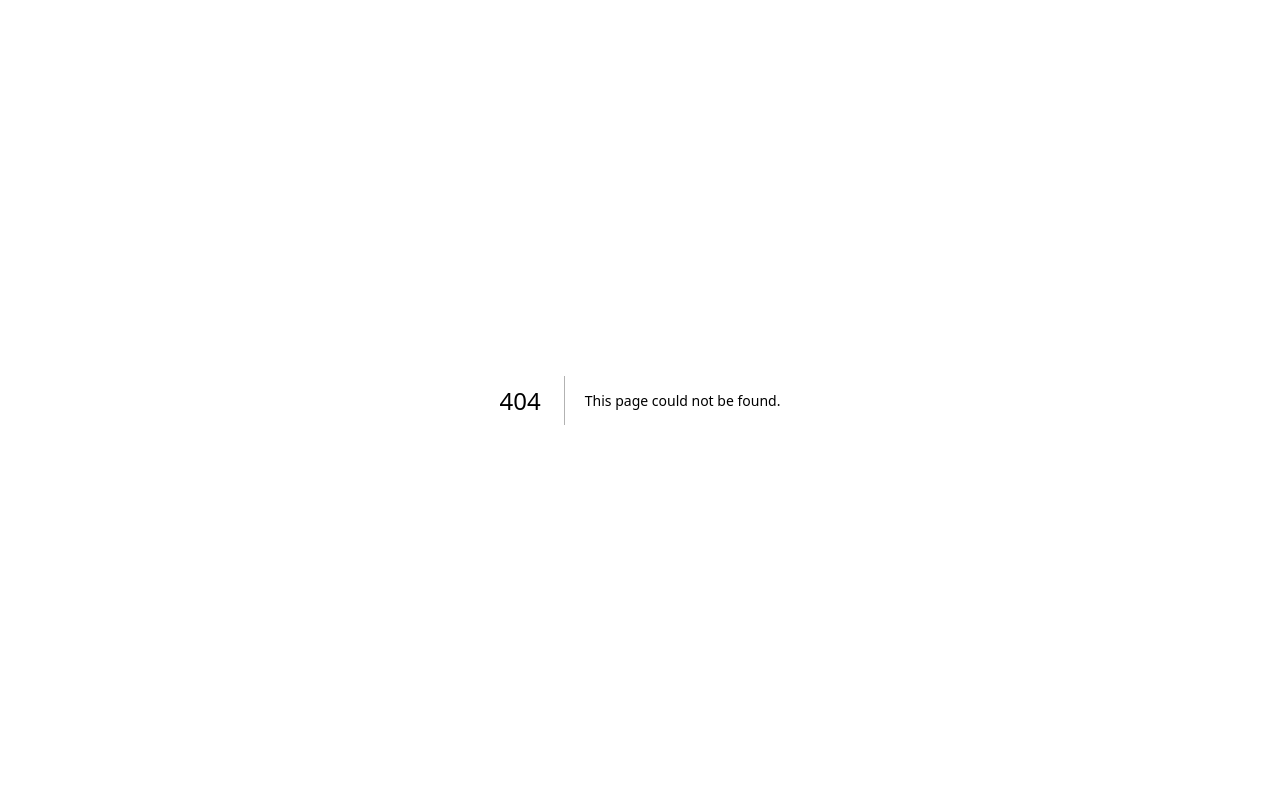
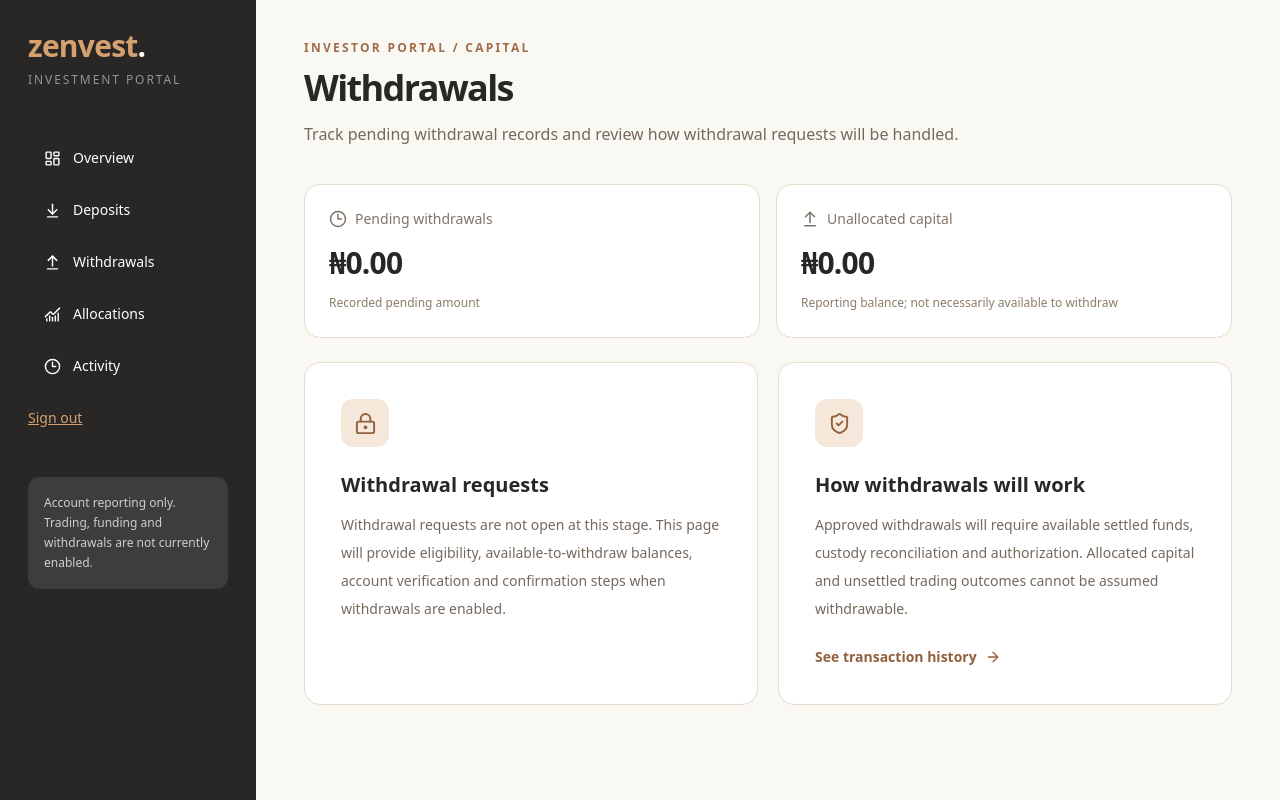
Before and after one commit to en0ma/zenvest, a Next.js app: page /withdrawals in a window 1280 px wide. Before the commit this address had no page. Built offline with nearby package versions, Linux system fonts and the light colour scheme; no server answers; the database is empty; sample sign-in values are in the browser's storage.

Commit message:
feat: add investor portal pages and shared interface

```diff
--- /dev/null
+++ b/src/app/withdrawals/page.tsx
@@ -0,0 +1,13 @@
+import { ArrowUpFromLine, Clock3, LockKeyhole, ShieldCheck } from "lucide-react";
+import { Shell } from "@/components/shell";
+import { PageIntro, BalanceTile, DetailPanel } from "@/components/investor-ui";
+import { requireUser } from "@/lib/access";
+import { prisma } from "@/lib/db";
+export const dynamic="force-dynamic";
+export default async function Withdrawals(){
+ const user=await requireUser();
+ const portfolio=await prisma.investorPortfolio.findUnique({where:{userId:user.id}});
+ return <Shell><PageIntro eyebrow="Investor portal / Capital" title="Withdrawals" description="Track pending withdrawal records and review how withdrawal requests will be handled."/>
+ <div className="grid gap-4 md:grid-cols-2"><BalanceTile label="Pending withdrawals" value={portfolio?.pendingWithdrawalsKobo??0n} icon={Clock3} detail="Recorded pending amount"/><BalanceTile label="Unallocated capital" value={portfolio?.unallocatedKobo??0n} icon={ArrowUpFromLine} detail="Reporting balance; not necessarily available to withdraw"/></div>
+ <div className="grid gap-5 lg:grid-cols-2 mt-6"><DetailPanel icon={LockKeyhole} title="Withdrawal requests" description="Withdrawal requests are not open at this stage. This page will provide eligibility, available-to-withdraw balances, account verification and confirmation steps when withdrawals are enabled."/><DetailPanel icon={ShieldCheck} title="How withdrawals will work" description="Approved withdrawals will require available settled funds, custody reconciliation and authorization. Allocated capital and unsettled trading outcomes cannot be assumed withdrawable." link="/transactions" linkText="See transaction history"/></div></Shell>
+}
```
